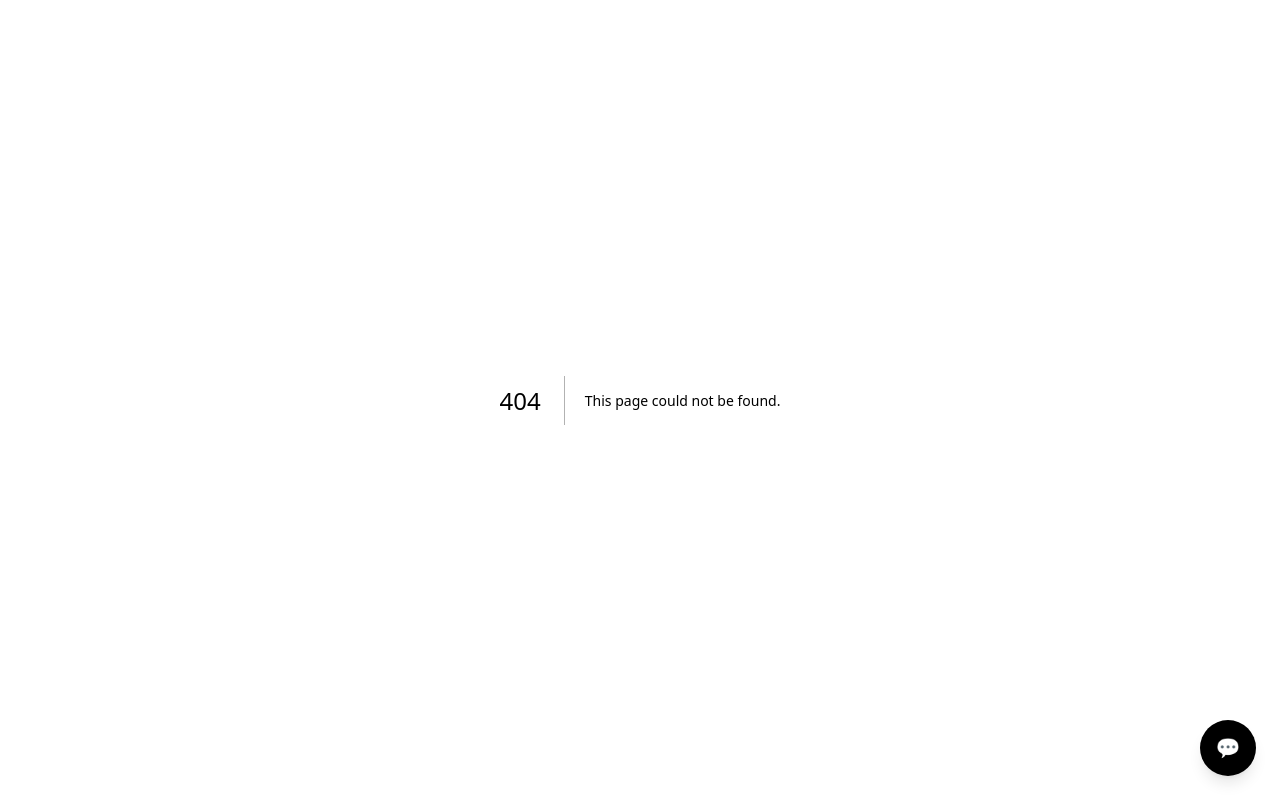
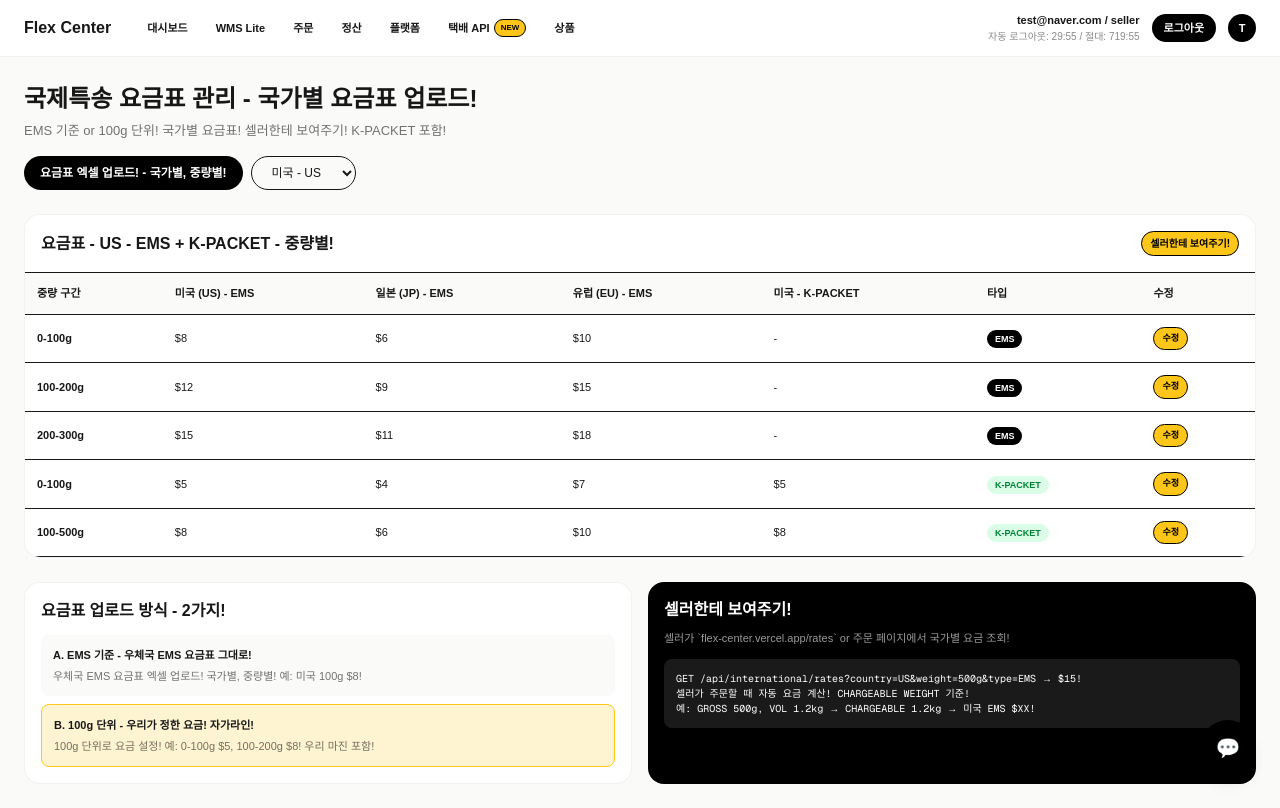
Before and after one commit to hanman19/flex-center, a Next.js app: page /international/rates in a window 1280 px wide. Before the commit this address had no page. Built offline with nearby package versions, Linux system fonts and the light colour scheme.

Commit message:
add international rates shell - country based rates with EMS and K-PACKET

```diff
--- /dev/null
+++ b/src/app/international/rates/page.tsx
@@ -0,0 +1,98 @@
+"use client";
+import TopNav from "@/components/TopNav";
+import { useState, useEffect } from "react";
+
+export default function InternationalRatesPage() {
+  const [mounted, setMounted] = useState(false);
+  const [country, setCountry] = useState("US");
+  const [rates, setRates] = useState([
+    { weight: "0-100g", us: "$8", jp: "$6", eu: "$10", type: "EMS" },
+    { weight: "100-200g", us: "$12", jp: "$9", eu: "$15", type: "EMS" },
+    { weight: "200-300g", us: "$15", jp: "$11", eu: "$18", type: "EMS" },
+    { weight: "0-100g", us: "$5", jp: "$4", eu: "$7", type: "K-PACKET" },
+    { weight: "100-500g", us: "$8", jp: "$6", eu: "$10", type: "K-PACKET" },
+  ]);
+
+  useEffect(()=>{ setMounted(true); }, []);
+
+  if (!mounted) return <div className="min-h-screen bg-[#fafaf8]"><TopNav /><main className="max-w-[1400px] mx-auto px-6 py-6"><p>로딩중...</p></main></div>;
+
+  return (
+    <div className="min-h-screen bg-[#fafaf8]">
+      <TopNav />
+      <main className="max-w-[1400px] mx-auto px-6 py-6">
+        <h1 className="text-[24px] font-black">국제특송 요금표 관리 - 국가별 요금표 업로드!</h1>
+        <p className="text-[13px] opacity-60 mt-1">EMS 기준 or 100g 단위! 국가별 요금표! 셀러한테 보여주기! K-PACKET 포함!</p>
+
+        <div className="mt-4 flex gap-2">
+          <button className="bg-black text-white px-4 py-2 rounded-full text-[12px] font-bold">요금표 엑셀 업로드! - 국가별, 중량별!</button>
+          <select value={country} onChange={e=>setCountry(e.target.value)} className="border rounded-full px-4 py-2 text-[12px]">
+            <option value="US">미국 - US</option>
+            <option value="JP">일본 - JP</option>
+            <option value="EU">유럽 - EU</option>
+            <option value="CN">중국 - CN</option>
+            <option value="ALL">전체 국가</option>
+          </select>
+        </div>
+
+        <div className="mt-6 bg-white border border-black/5 rounded-[16px] overflow-hidden">
+          <div className="p-4 border-b flex items-center justify-between">
+            <p className="font-bold">요금표 - {country} - EMS + K-PACKET - 중량별!</p>
+            <span className="bg-[#FFC61A] text-black border border-black px-2 py-1 rounded-full text-[10px] font-bold">셀러한테 보여주기!</span>
+          </div>
+          <div className="overflow-auto">
+            <table className="w-full text-[11px]">
+              <thead className="bg-[#fafaf8] border-b">
+                <tr>
+                  <th className="p-3 text-left">중량 구간</th>
+                  <th className="p-3 text-left">미국 (US) - EMS</th>
+                  <th className="p-3 text-left">일본 (JP) - EMS</th>
+                  <th className="p-3 text-left">유럽 (EU) - EMS</th>
+                  <th className="p-3 text-left">미국 - K-PACKET</th>
+                  <th className="p-3 text-left">타입</th>
+                  <th className="p-3 text-left">수정</th>
+                </tr>
+              </thead>
+              <tbody>
+                {rates.map((r,i)=><tr key={i} className="border-b hover:bg-[#fafaf8]">
+                  <td className="p-3 font-bold">{r.weight}</td>
+                  <td className="p-3">{r.us}</td>
+                  <td className="p-3">{r.jp}</td>
+                  <td className="p-3">{r.eu}</td>
+                  <td className="p-3">{r.type==="K-PACKET" ? r.us : "-"}</td>
+                  <td className="p-3"><span className={`px-2 py-1 rounded-full text-[9px] font-bold ${r.type==="EMS" ? "bg-black text-white" : "bg-green-100 text-green-700"}`}>{r.type}</span></td>
+                  <td className="p-3"><button className="bg-[#FFC61A] text-black border border-black px-2 py-1 rounded-full text-[9px] font-bold">수정</button></td>
+                </tr>)}
+              </tbody>
+            </table>
+          </div>
+        </div>
+
+        <div className="mt-6 grid md:grid-cols-2 gap-4">
+          <div className="bg-white border border-black/5 rounded-[16px] p-4">
+            <p className="font-bold">요금표 업로드 방식 - 2가지!</p>
+            <div className="mt-3 text-[11px] space-y-2">
+              <div className="bg-[#fafaf8] rounded-[8px] p-3">
+                <p className="font-bold">A. EMS 기준 - 우체국 EMS 요금표 그대로!</p>
+                <p className="opacity-60 mt-1">우체국 EMS 요금표 엑셀 업로드! 국가별, 중량별! 예: 미국 100g $8!</p>
+              </div>
+              <div className="bg-[#FFC61A]/20 border border-[#FFC61A] rounded-[8px] p-3">
+                <p className="font-bold">B. 100g 단위 - 우리가 정한 요금! 자가라인!</p>
+                <p className="opacity-60 mt-1">100g 단위로 요금 설정! 예: 0-100g $5, 100-200g $8! 우리 마진 포함!</p>
+              </div>
+            </div>
+          </div>
+          <div className="bg-black text-white rounded-[16px] p-4">
+            <p className="font-bold">셀러한테 보여주기!</p>
+            <p className="text-[11px] opacity-60 mt-2">셀러가 `flex-center.vercel.app/rates` or 주문 페이지에서 국가별 요금 조회!</p>
+            <div className="mt-3 bg-white/10 rounded-[8px] p-3 text-[10px] font-mono">
+              <p>GET /api/international/rates?country=US&weight=500g&type=EMS → $15!</p>
+              <p>셀러가 주문할 때 자동 요금 계산! CHARGEABLE WEIGHT 기준!</p>
+              <p>예: GROSS 500g, VOL 1.2kg → CHARGEABLE 1.2kg → 미국 EMS $XX!</p>
+            </div>
+          </div>
+        </div>
+      </main>
+    </div>
+  );
+}
```
